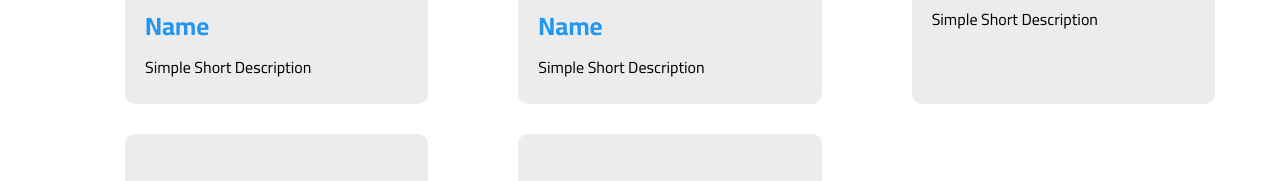
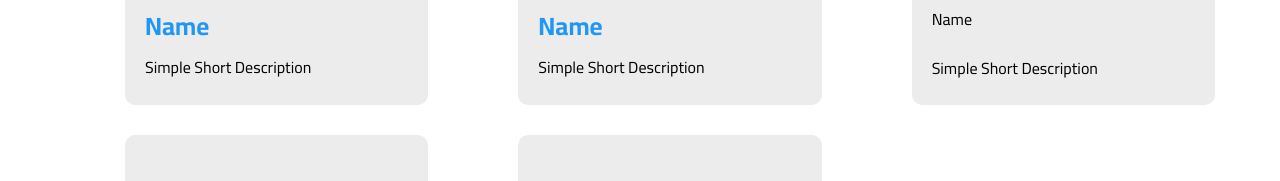
Before and after one commit to RahimMHD/project-portfolio-template, a website built with Vite: page index.html in a window 1280 px wide. Shown: the part 6103-6284 px from the top of the page. Built offline with nearby package versions, Linux system fonts and the light colour scheme; files whose address does not match are found by name.

Commit message:
Update index.html

```diff
--- a/index.html
+++ b/index.html
@@ -506,7 +506,7 @@
           </div>
         </div>
         <div class="text">
-
+          <p>Name</p>
           <p>Simple Short Description</p>
         </div>
       </div>
```
